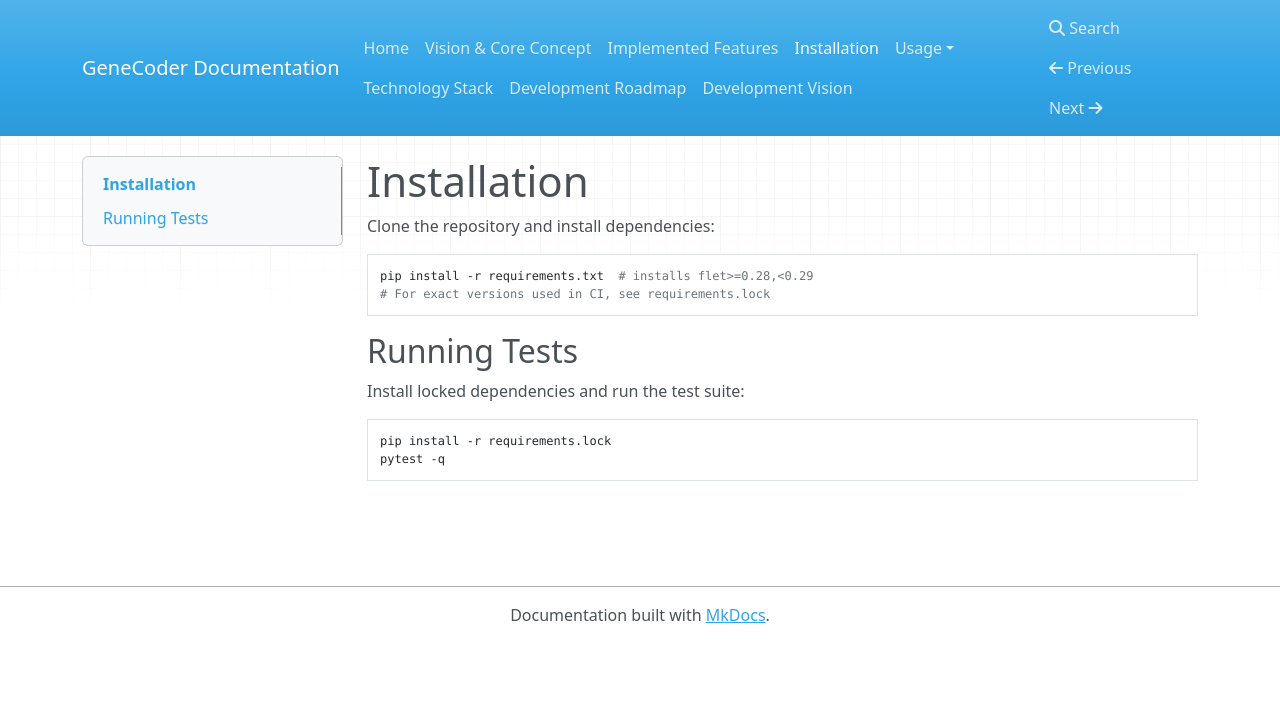
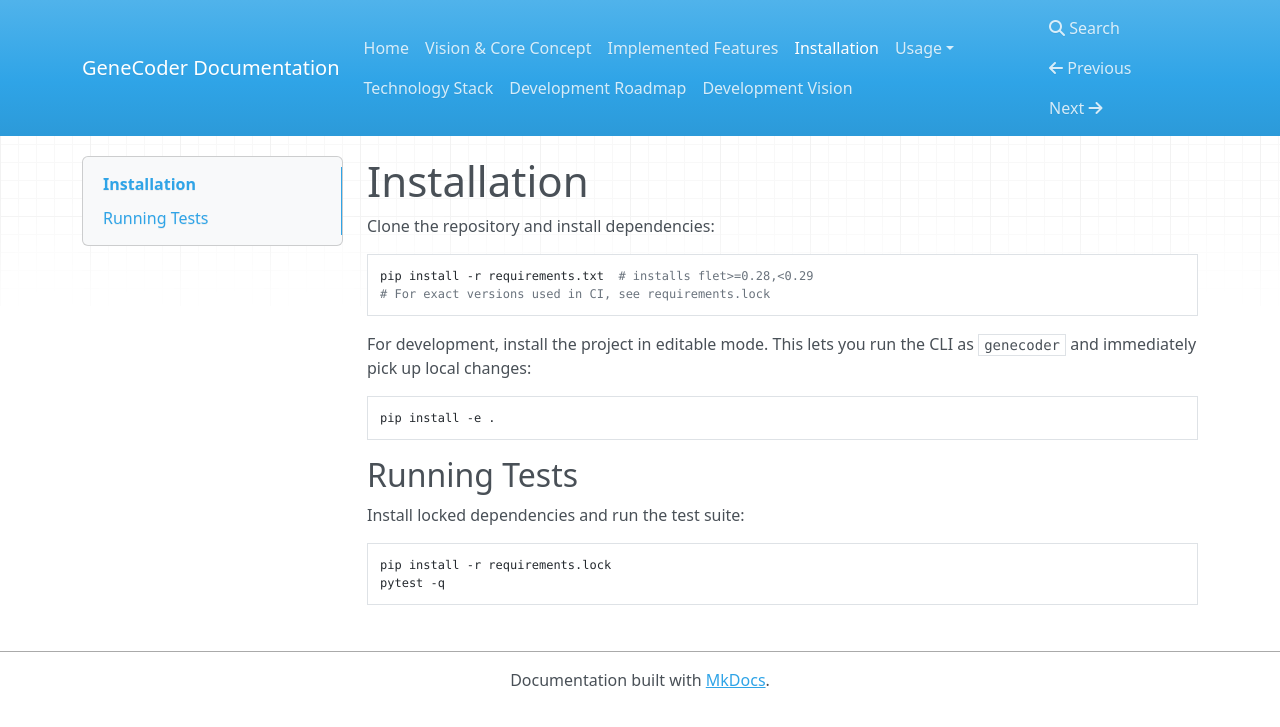
Before and after one commit to d0tTino/GeneCoder, an MkDocs documentation site: the page built from docs/installation.md, in a window 1280 px wide. Shown: the top 727 px of the page. Built offline with MkDocs 1.6.1, drawn with Linux system fonts in a browser that asks for light colours; nearby versions of some CDN libraries.

Commit message:
docs: add editable install instructions

````diff
--- a/docs/installation.md
+++ b/docs/installation.md
@@ -5,6 +5,13 @@
 ```bash
 pip install -r requirements.txt  # installs flet>=0.28,<0.29
 # For exact versions used in CI, see requirements.lock
+```
+
+For development, install the project in editable mode. This lets you run the CLI
+as `genecoder` and immediately pick up local changes:
+
+```bash
+pip install -e .
 ```
 
 ## Running Tests
````
